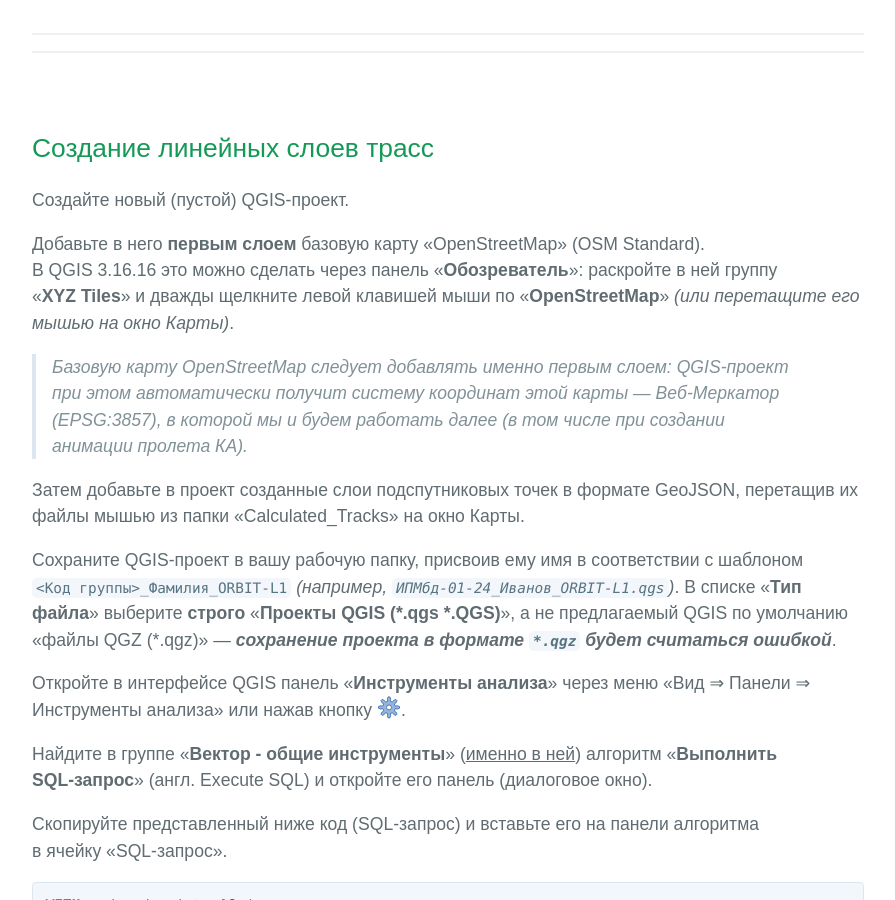
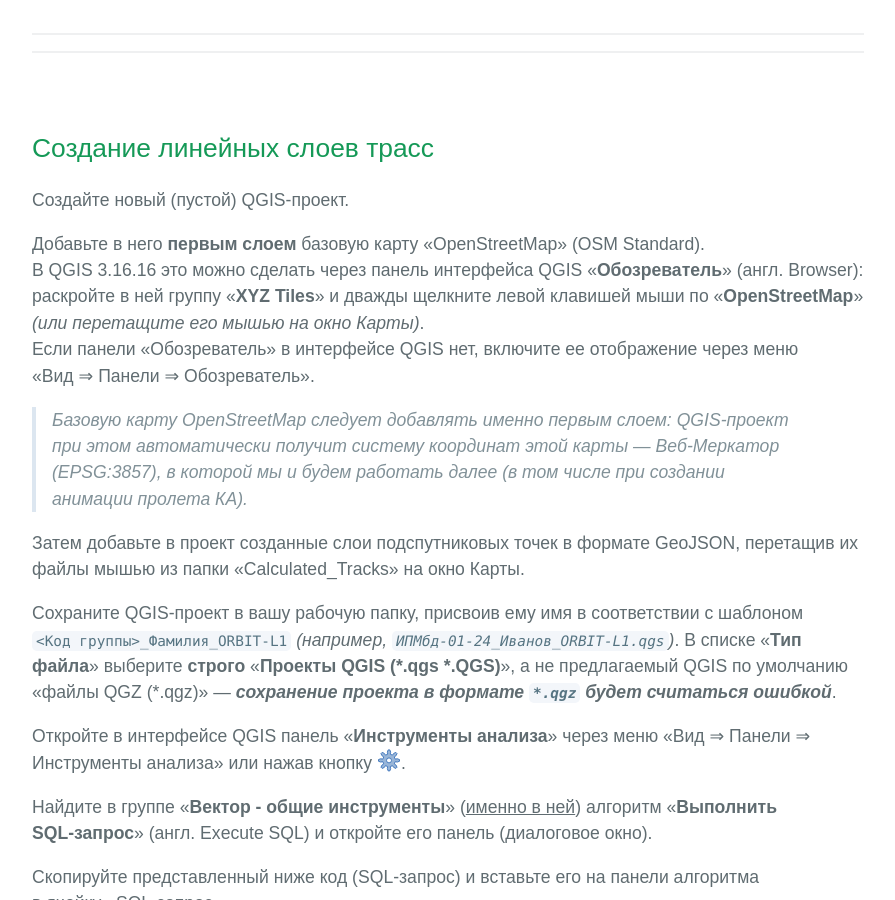
Before and after one commit to Alexander-Orlovsky/RUDN-QGIS-ORBIT-L1, a Jekyll site: the page built from index.md, in a window 1280 px wide and 900 px high, scrolled down 19107 px. Shown: the whole window, without its empty margins (192-1087 px from the left). Built offline with Jekyll 4.4.1, drawn with Linux system fonts in a browser that asks for light colours.

Commit message:
Поправили про Обозреватель

```diff
--- a/_config.yml
+++ b/_config.yml
@@ -16,4 +16,4 @@ google_analytics:
 highlighter: rouge
 
 # Исключаю README, чтобы он не перекладывался в корень самого сайта
-exclude: [README.md, CLAUDE.md, start.bat, Gemfile, Gemfile.lock, "Ссылка на localhost 4000.url", "Ссылка на RUDN-QGIS-ORBIT-L1.url", "Ссылка на репозиторий RUDN-QGIS-ORBIT-L1 на GitHub.url", ]
+exclude: [README.md, AGENTS.md, CLAUDE.md, start.bat, Gemfile, Gemfile.lock, "Ссылка на localhost 4000.url", "Ссылка на RUDN-QGIS-ORBIT-L1.url", "Ссылка на репозиторий RUDN-QGIS-ORBIT-L1 на GitHub.url", ]
--- a/index.md
+++ b/index.md
@@ -692,8 +692,9 @@ python TLE2GroundTracks_GeoJSON.py
 Создайте новый (пустой) QGIS&#8209;проект.
 
 Добавьте в него **первым слоем** базовую карту «OpenStreetMap» (OSM&nbsp;Standard). \
-В QGIS 3.16.16 это можно сделать через панель «**Обозреватель**»: раскройте в ней группу «**XYZ&nbsp;Tiles**»
-и дважды щелкните левой клавишей мыши по «**OpenStreetMap**» *(или перетащите его мышью на окно Карты)*.
+В QGIS 3.16.16 это можно сделать через панель интерфейса QGIS «**Обозреватель**» (англ. Browser): раскройте в ней группу «**XYZ&nbsp;Tiles**»
+и дважды щелкните левой клавишей мыши по «**OpenStreetMap**» *(или перетащите его мышью на окно Карты)*. \
+Если панели «Обозреватель» в интерфейсе QGIS нет, включите ее отображение через меню «Вид&nbsp;&rArr; Панели&nbsp;&rArr; Обозреватель».
 
 > *Базовую карту OpenStreetMap следует добавлять именно первым слоем: QGIS&#8209;проект при этом автоматически получит систему координат этой карты
 > — Веб&#8209;Меркатор (EPSG:3857), в которой мы и будем работать далее (в том числе при создании анимации пролета КА).*
@@ -704,7 +705,7 @@ python TLE2GroundTracks_GeoJSON.py
 В списке «**Тип файла**» выберите **строго** «**Проекты&nbsp;QGIS&nbsp;(\*.qgs&nbsp;\*.QGS)**», а не предлагаемый QGIS по умолчанию «файлы&nbsp;QGZ&nbsp;(\*.qgz)» —
 ***сохранение проекта в формате `*.qgz` будет считаться ошибкой***.
 
-Откройте в интерфейсе QGIS панель «**Инструменты анализа**» через меню «Вид &rArr; Панели &rArr; Инструменты&nbsp;анализа» или нажав кнопку ![](media/Кнопка_processingAlgorithm.svg).
+Откройте в интерфейсе QGIS панель «**Инструменты&nbsp;анализа**» через меню «Вид&nbsp;&rArr; Панели&nbsp;&rArr; Инструменты&nbsp;анализа» или нажав кнопку ![](media/Кнопка_processingAlgorithm.svg).
 
 Найдите в группе «**Вектор - общие инструменты**» (<u>именно в ней</u>) алгоритм «**Выполнить SQL&#8209;запрос**» (англ. Execute SQL) и откройте его панель (диалоговое окно).
 
```
Also changed, not shown: CLAUDE.md (+5 -1 lines).
